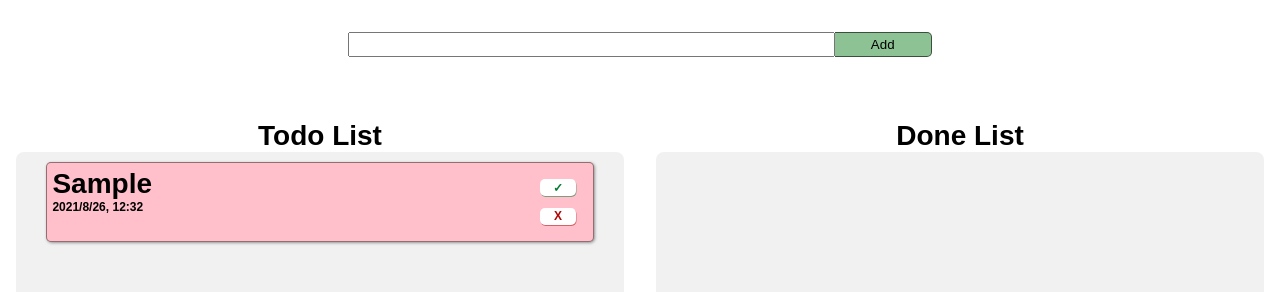
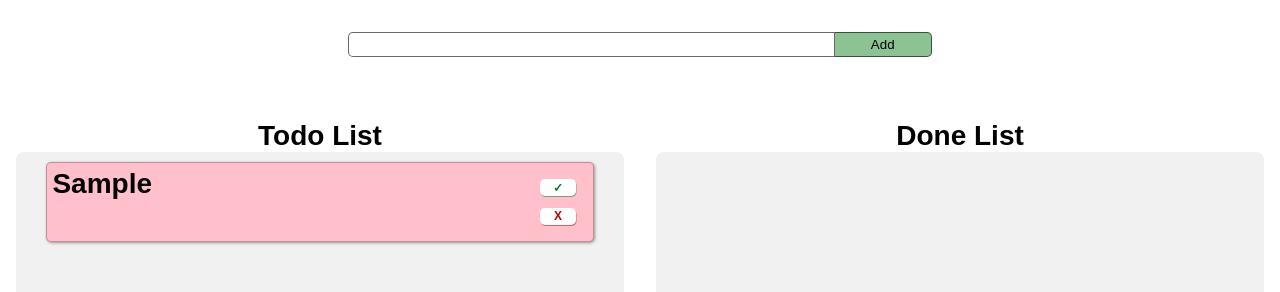
Before and after one commit to tttiiimmm1/ToDo, a React (Create React App) app: page / in a window 1280 px wide. Both pictures are taken after typing "Sample" into the empty fields and a click on the button "Add". Shown: the top 292 px of the page. Built offline with nearby package versions, Linux system fonts and the light colour scheme.

Commit message:
added some timestamp fixes

```diff
--- a/src/AddTodo.js
+++ b/src/AddTodo.js
@@ -1,4 +1,5 @@
 import React from "react";
+import { getTimestamp } from "./helpers";
 //{} -> deconstructor
 
 export default function AddTodo({ currentTodo, setCurrentTodo, setAllTodos }) {
@@ -13,6 +14,7 @@ export default function AddTodo({ currentTodo, setCurrentTodo, setAllTodos }) {
         text: currentTodo,
         status: false,
         id,
+        timestamp: getTimestamp(),
       };
       setAllTodos((prevTodo) => [...prevTodo, newTodo]);
       setCurrentTodo("");
@@ -21,9 +23,9 @@ export default function AddTodo({ currentTodo, setCurrentTodo, setAllTodos }) {
 
   //Allow AddTodo to return on 'Enter' keypress
   const handleKeypress = (e) => {
-    if (e.key === 'Enter') {
-      return handleSubmit()
-    };
+    if (e.key === "Enter") {
+      return handleSubmit();
+    }
   };
 
   return (
@@ -31,11 +33,9 @@ export default function AddTodo({ currentTodo, setCurrentTodo, setAllTodos }) {
       <input
         value={currentTodo}
         onChange={handleChange}
-        onKeyPress={handleKeypress} />
-      <button
-        type="button"
-        onClick={handleSubmit}
-        className="addButton">
+        onKeyPress={handleKeypress}
+      />
+      <button type="button" onClick={handleSubmit} className="addButton">
         Add
       </button>
     </div>
--- a/src/App.js
+++ b/src/App.js
@@ -27,6 +27,7 @@ export default function App() {
                 status={todo.status}
                 listKey={todo.id}
                 setAllTodos={setAllTodos}
+                timestamp={todo.timestamp}
               />
             ))}
         </div>
@@ -43,6 +44,7 @@ export default function App() {
                 status={todo.status}
                 listKey={todo.id}
                 setAllTodos={setAllTodos}
+                timestamp={todo.timestamp}
               />
             ))}
         </div>
--- /dev/null
+++ b/src/DisplayModal.js
@@ -0,0 +1,6 @@
+import React from "react";
+import "./index.css";
+
+export default function DisplayModal() {
+  return <div>hello</div>;
+}
--- a/src/Todo.js
+++ b/src/Todo.js
@@ -2,8 +2,15 @@ import React from "react";
 import "./index.css";
 import DefaultButton from "./DefaultButton.js";
 import "./AddTodo.js";
+import { getTimestamp } from "./helpers";
 
-export default function Todo({ text, status, listKey, setAllTodos }) {
+export default function Todo({
+  text,
+  status,
+  listKey,
+  timestamp,
+  setAllTodos,
+}) {
   const handleDelete = () => {
     setAllTodos((prevTodos) => {
       const newOutput = [];
@@ -13,8 +20,7 @@ export default function Todo({ text, status, listKey, setAllTodos }) {
       return newOutput;
     });
   };
-  const d = new Date();
-  const doneDate = d.getFullYear() + '/' + parseInt(d.getMonth()+1) + '/' + d.getDate() + ', ' + d.getHours() + ':' + d.getMinutes();
+
   const changeStatus = () => {
     setAllTodos((prev) => {
       const removed = prev.filter((todo) => todo.id !== listKey);
@@ -22,17 +28,23 @@ export default function Todo({ text, status, listKey, setAllTodos }) {
         text,
         status: !status,
         id: listKey,
-        doneDate: d.getFullYear() + '/' + parseInt(d.getMonth()+1) + '/' + d.getDate() + ', ' + d.getHours() + ':' + d.getMinutes(),
+        timestamp: getTimestamp(),
       };
       return [...removed, updatedTodo];
     });
   };
 
+  const timestampConditional = status ? (
+    <h1 className="date-text">{timestamp}</h1>
+  ) : (
+    ""
+  );
+
   return (
     <div className={`task ${status ? "doneStatus" : "undone"}`}>
       <div className="task-text">
         <h1>{text}</h1>
-        <h1 className="date-text">{doneDate}</h1>
+        {timestampConditional}
       </div>
       <div className="task-buttons">
         {status ? (
--- /dev/null
+++ b/src/helpers.js
@@ -0,0 +1,14 @@
+export function getTimestamp() {
+  const d = new Date();
+  const timestamp =
+    d.getFullYear() +
+    "/" +
+    parseInt(d.getMonth() + 1) +
+    "/" +
+    d.getDate() +
+    ", " +
+    d.getHours() +
+    ":" +
+    d.getMinutes();
+  return timestamp;
+}
--- a/src/index.css
+++ b/src/index.css
@@ -28,6 +28,10 @@ body {
 input {
   height: 25px;
   width: 40%;
+  border-right: none;
+  border-radius: 5px 0px 0px 5px;
+  border: 1px rgba(0, 0, 0, 0.589) solid;
+  padding-left: 5px;
 }
 
 .date-text {
@@ -81,7 +85,7 @@ input {
   padding: 5px;
   margin-top: 10px;
 
-  border: 1px solid #0000006e;
+  border: 1px rgba(0, 0, 0, 0.253) solid;
   border-radius: 5px;
   box-sizing: border-box;
   box-shadow: 1px 1px 3px rgba(58, 57, 57, 0.5);
```
Also changed, not shown: 1 other file (tests, documents, lock files or other folders).
